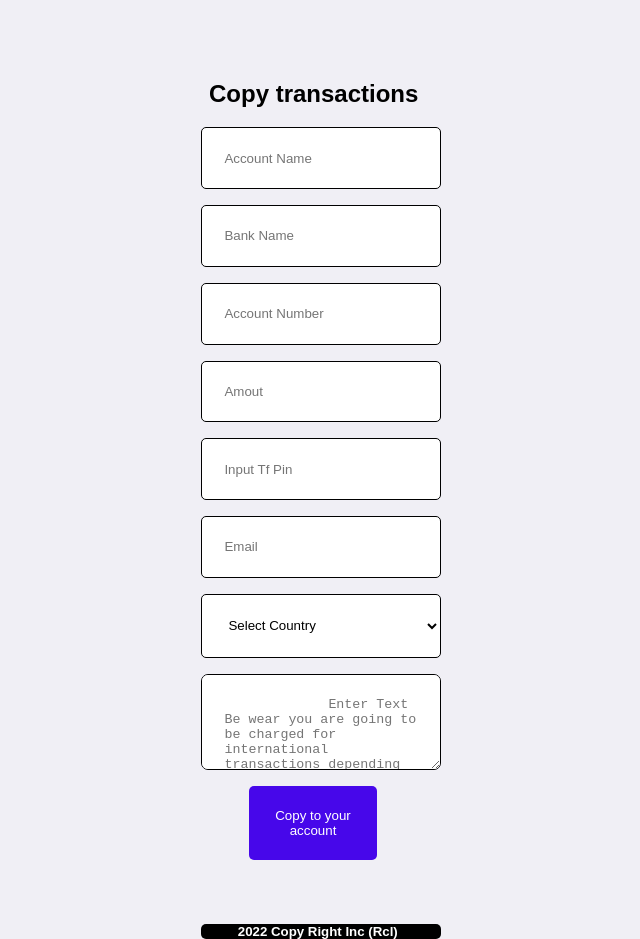
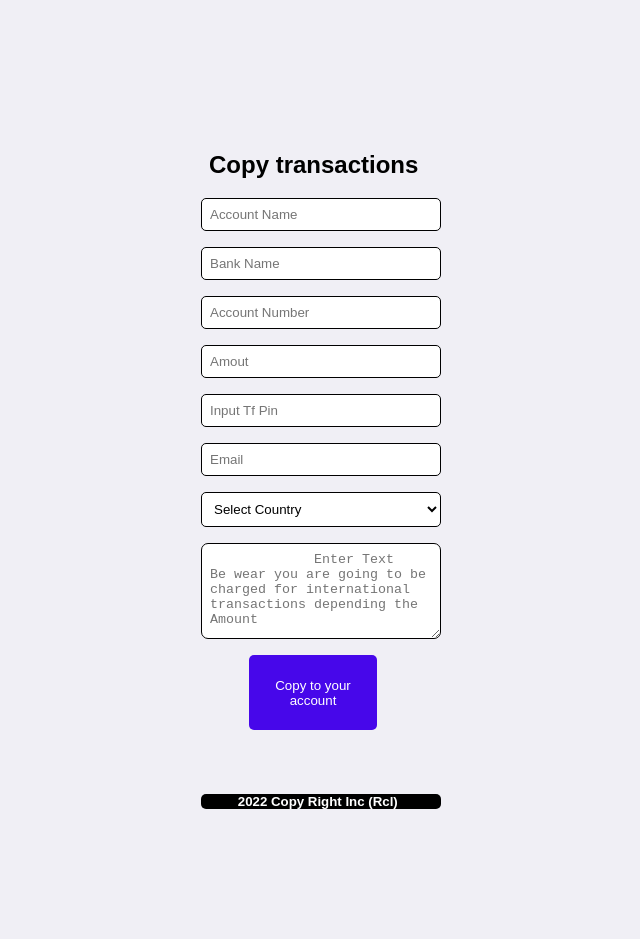
Before and after one commit to Freeint/transactions, a plain HTML site: page index.html in a window 1280 px wide. Shown: the whole page, without its empty margins (315-955 px from the left). After the commit the page ends 880 px from the top, so only its background shows below. Drawn offline with Linux system fonts and the light colour scheme.

Commit message:
Update styl.css

```diff
--- a/styl.css
+++ b/styl.css
@@ -59,7 +59,7 @@ form {
 input,
 select,
 textarea {
-    padding: 1.4rem;
+    padding: 0.5rem;
     background: transparent;
     border: 1px solid black;
     border-radius: 5px;
```
